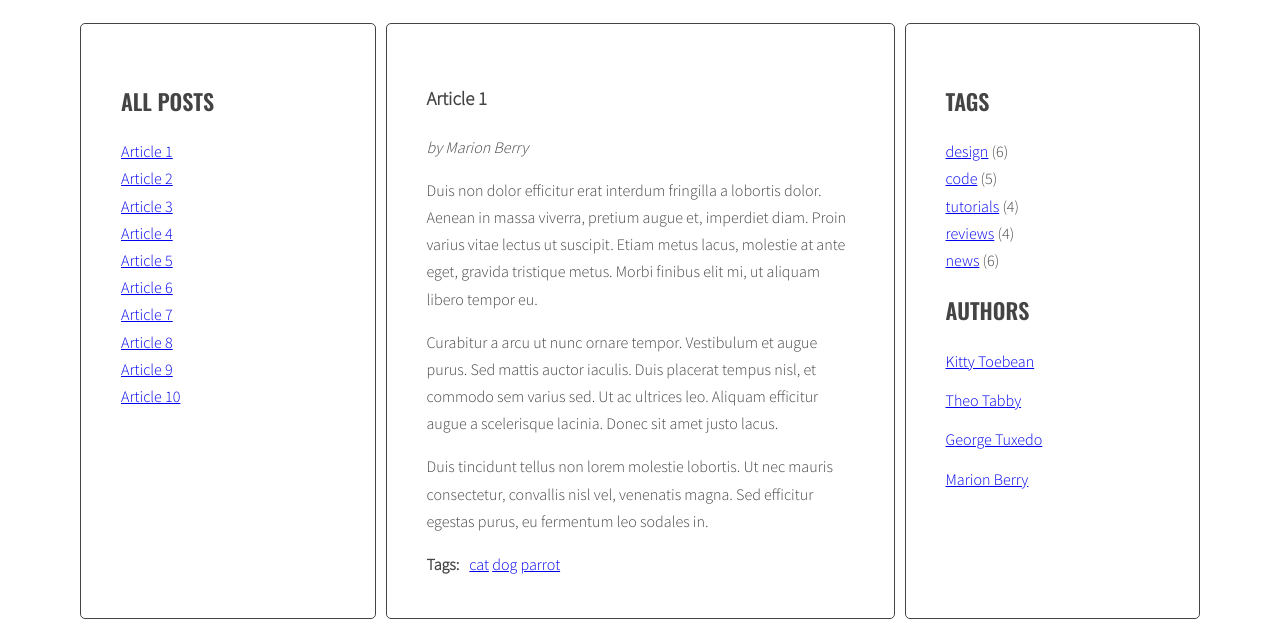
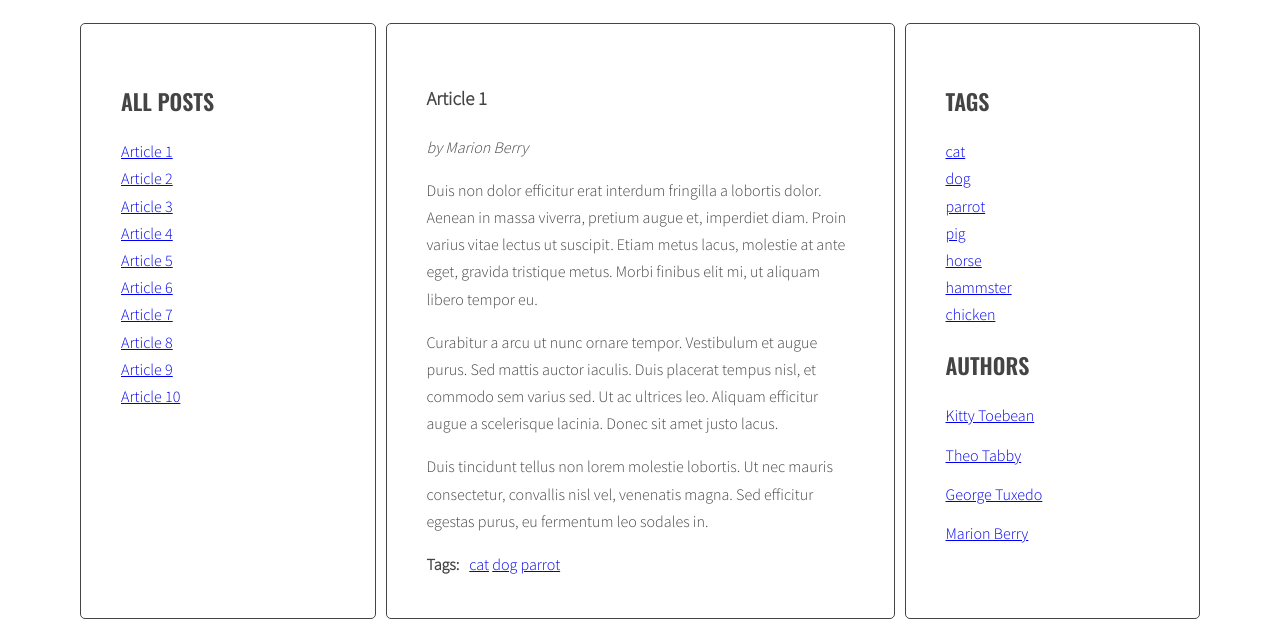
Before and after one commit to mencelk/javascript-blog, a website: page index.html in a window 1280 px wide. Shown: the part 220-847 px from the top of the page. Drawn offline with nearby package versions, Linux system fonts and the light colour scheme.

Commit message:
Add generate tags list

```diff
--- a/index.html
+++ b/index.html
@@ -181,11 +181,6 @@
         <aside class="sidebar">
           <h2 class="section-title">Tags</h2>
           <ul class="list tags">
-            <li><a href="#">design</a> <span>(6)</span></li>
-            <li><a href="#">code</a> <span>(5)</span></li>
-            <li><a href="#">tutorials</a> <span>(4)</span></li>
-            <li><a href="#">reviews</a> <span>(4)</span></li>
-            <li><a href="#">news</a> <span>(6)</span></li>
           </ul>
           <h2 class="section-title">Authors</h2>
           <ul class="list authors">
--- a/js/script.js
+++ b/js/script.js
@@ -49,6 +49,7 @@ function generateTitleLinks(customSelector = ''){
 generateTitleLinks();
 
 function generateTags(){
+  let allTags = [];
   const articles = document.querySelectorAll(optArticleSelector);
   for (let article of articles) {
     const tagWrapper = article.querySelector(optArticleTagsSelector);
@@ -58,9 +59,15 @@ function generateTags(){
     for (let tag of articleTagsArray) {
       const linkHTML = '<li><a href="#tag-' + tag + '">' + tag + '</a></li> ';
       html = html + linkHTML;
+      if (allTags.indexOf(linkHTML) == -1) {
+        allTags.push(linkHTML);
+      }
     }
     tagWrapper.innerHTML = html;
   }
+  const tagList = document.querySelector('.tags');
+  console.log(allTags);
+  tagList.innerHTML = allTags.join(' ');
 }
 generateTags();
 
```
